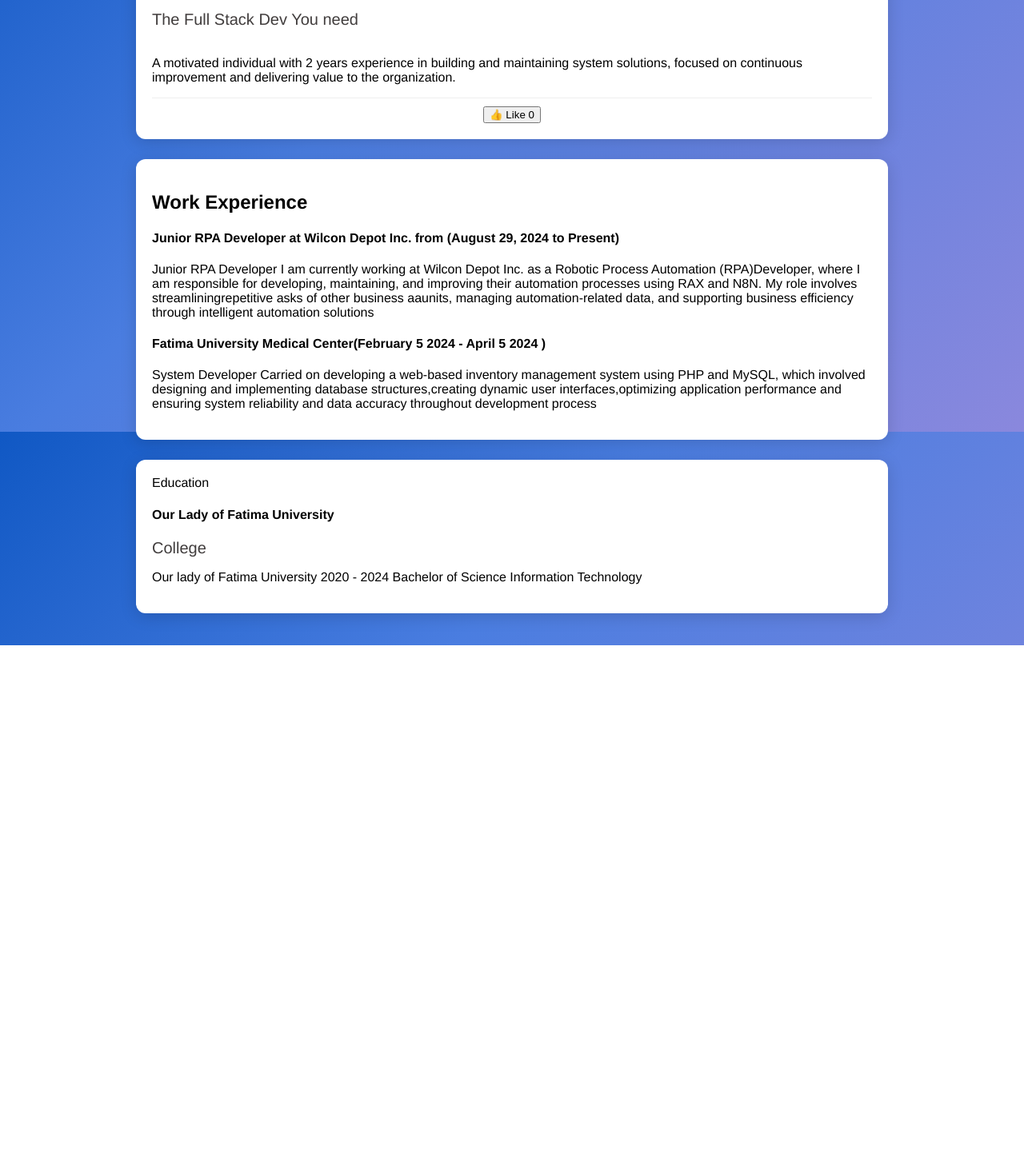
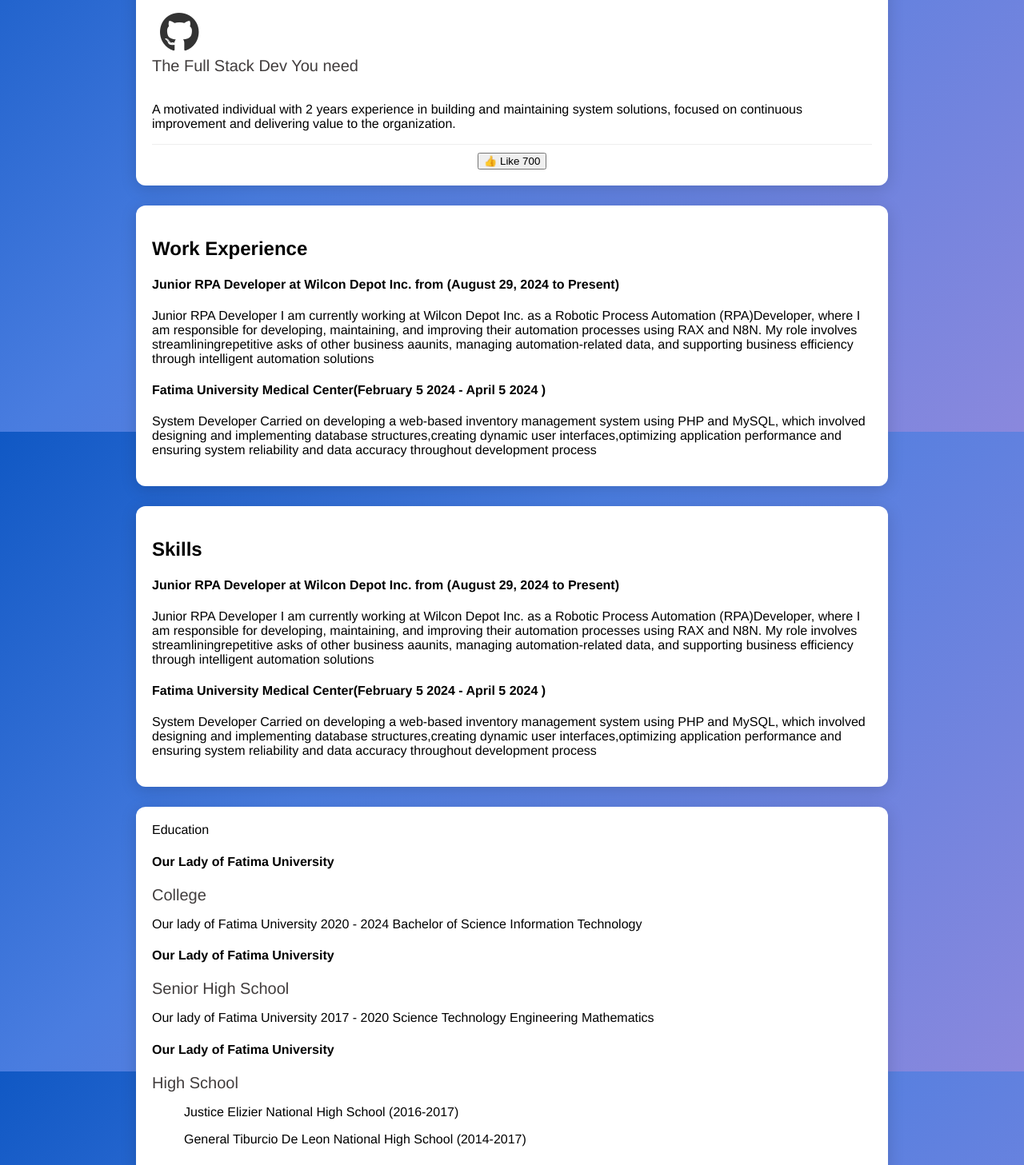
Before and after one commit to aironmoe/portfolio-website, a Vue app: page / in a window 1280 px wide. Shown: the part 260-1717 px from the top of the page at 80% size. Before the commit the page ends 1067 px from the top, so only its background shows below. Built offline with nearby package versions, Linux system fonts and the light colour scheme.

Commit message:
adding github

```diff
--- a/index.html
+++ b/index.html
@@ -5,6 +5,7 @@
 
     <meta name="viewport" content="width=device-width, initial-scale=1.0" />
     <title>Welcome to My Profile</title>
+    <link rel="stylesheet" href="https://cdnjs.cloudflare.com/ajax/libs/font-awesome/6.5.0/css/all.min.css">
   </head>
   <body>
     <div id="app"></div>
--- a/src/components/HelloWorld.vue
+++ b/src/components/HelloWorld.vue
@@ -1,7 +1,7 @@
 <script setup>
 import { ref } from "vue";
 import imgprofile from "../assets/portfolio.jpg";
-const count = ref(0);
+const count = ref(700);
 const isZoomed = ref(false);
 </script>
 
@@ -19,6 +19,9 @@ const isZoomed = ref(false);
 
           <div>
             <h3 class="fb-name">Airon Moe T. Oquindo</h3>
+            <a href="https://github.com/aironmoe" target="_blank" class="github-link">
+              <i class="fab fa-github"></i>
+            </a>
             <p class="fb-date">The Full Stack Dev You need</p>
             <br />
           </div>
@@ -61,6 +64,30 @@ const isZoomed = ref(false);
       </div>
 
       <div class="card">
+        <h2>Skills</h2>
+        <h4 class="fb-name">
+          Junior RPA Developer at Wilcon Depot Inc. from (August 29, 2024 to Present)
+        </h4>
+        <p>
+          Junior RPA Developer I am currently working at Wilcon Depot Inc. as a Robotic
+          Process Automation (RPA)Developer, where I am responsible for developing,
+          maintaining, and improving their automation processes using RAX and N8N. My role
+          involves streamliningrepetitive asks of other business aaunits, managing
+          automation-related data, and supporting business efficiency through intelligent
+          automation solutions
+        </p>
+        <h4 class="fb-name">
+          Fatima University Medical Center(February 5 2024 - April 5 2024 )
+        </h4>
+        <p>
+          System Developer Carried on developing a web-based inventory management system
+          using PHP and MySQL, which involved designing and implementing database
+          structures,creating dynamic user interfaces,optimizing application performance
+          and ensuring system reliability and data accuracy throughout development process
+        </p>
+      </div>
+
+      <div class="card">
         <div class="fb-name">Education</div>
         <h4 class="fb-name">Our Lady of Fatima University</h4>
         <p class="fb-date">College</p>
@@ -68,6 +95,20 @@ const isZoomed = ref(false);
           Our lady of Fatima University 2020 - 2024 Bachelor of Science Information
           Technology
         </p>
+        <h4 class="fb-name">Our Lady of Fatima University</h4>
+        <p class="fb-date">Senior High School</p>
+        <p>
+          Our lady of Fatima University 2017 - 2020 Science Technology Engineering
+          Mathematics
+        </p>
+        <h4 class="fb-name">Our Lady of Fatima University</h4>
+        <p class="fb-date">High School</p>
+        <ul class="fb-name">
+          Justice Elizier National High School (2016-2017)
+        </ul>
+        <ul class="fb-name">
+          General Tiburcio De Leon National High School (2014-2017)
+        </ul>
       </div>
     </section>
   </div>
--- a/src/style.css
+++ b/src/style.css
@@ -57,3 +57,14 @@ body {
    font-size: 20px;
    color: rgb(65, 61, 61);
   }
+.github-link {
+  margin-left: 10px;
+  color: #333;
+  font-size: 50px;
+  vertical-align: middle;
+  transition: 0.3s;
+}
+
+.github-link:hover {
+  color: #000; /* darker on hover */
+}
```
